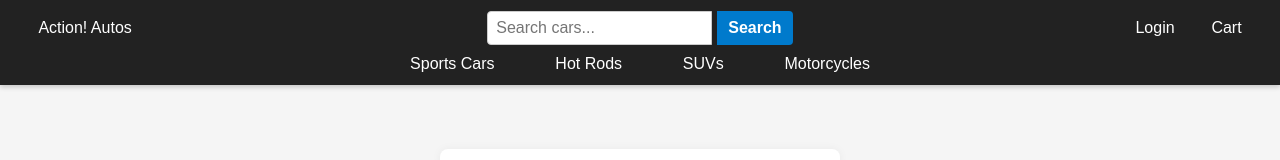
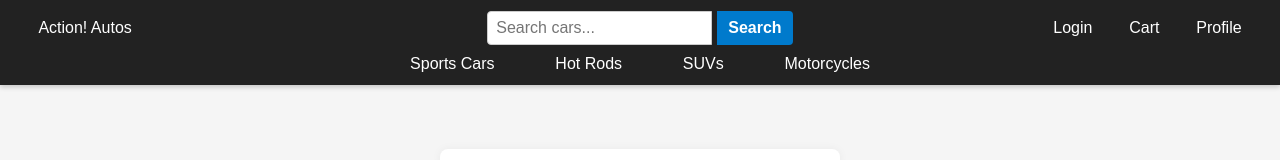
Before and after one commit to Easy4me/term-project, a website: page pug/login.pug in a window 1280 px wide. Shown: the top 160 px of the page. Drawn offline with nearby package versions, Linux system fonts and the light colour scheme; files that its build step writes are made by us from their sources.

Commit message:
added profile button to navbar. updated layout.pug

```diff
--- a/pug/layout.pug
+++ b/pug/layout.pug
@@ -19,6 +19,7 @@ html(lang="en")
             ul
               li: a(href="/login") Login
               li: a(href="/cart") Cart
+              li: a(href="/profile") Profile
         .nav-bottom
           ul
             li: a(href="/?type=sport%20car#products") Sports Cars
```
Also changed, not shown: 1 other file.
